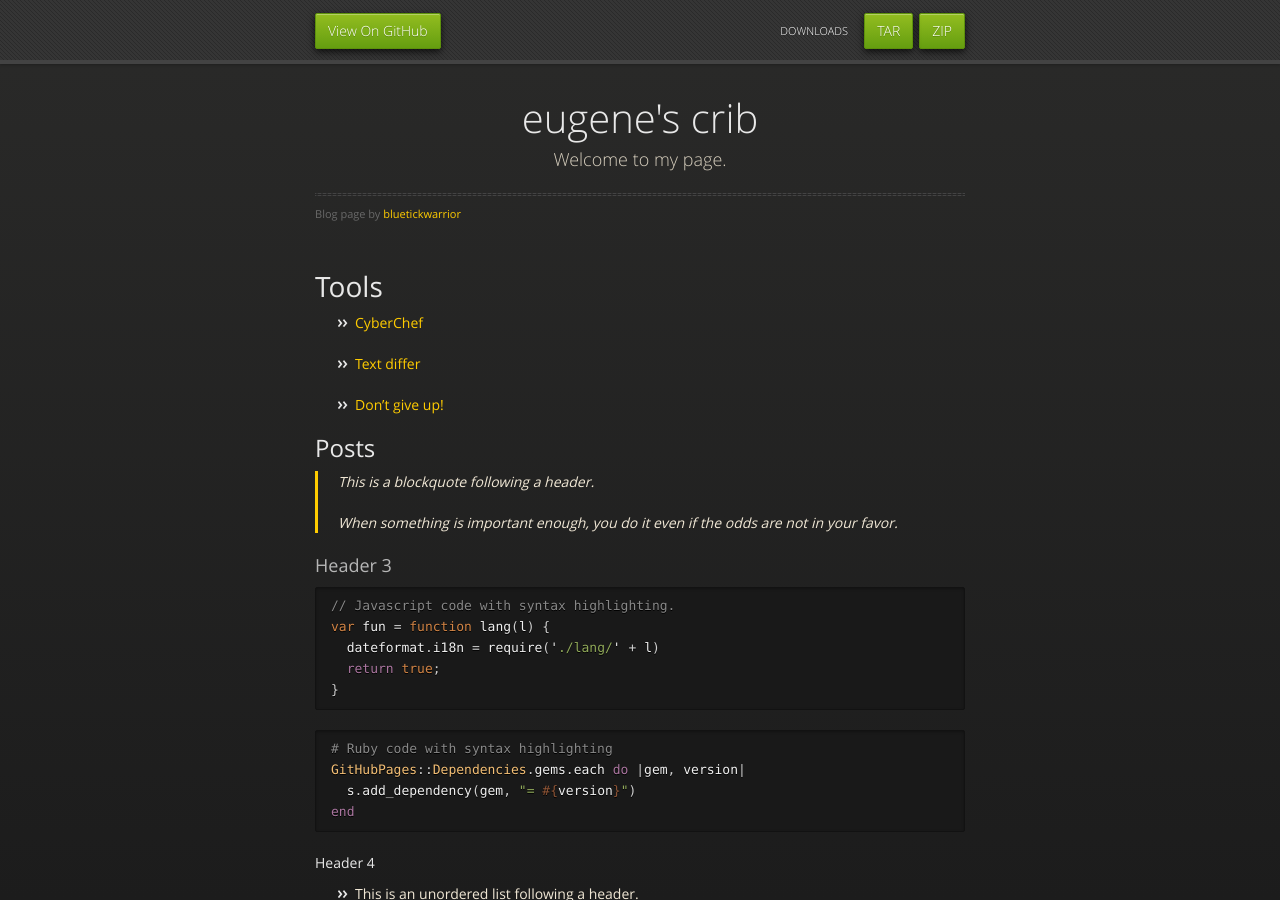
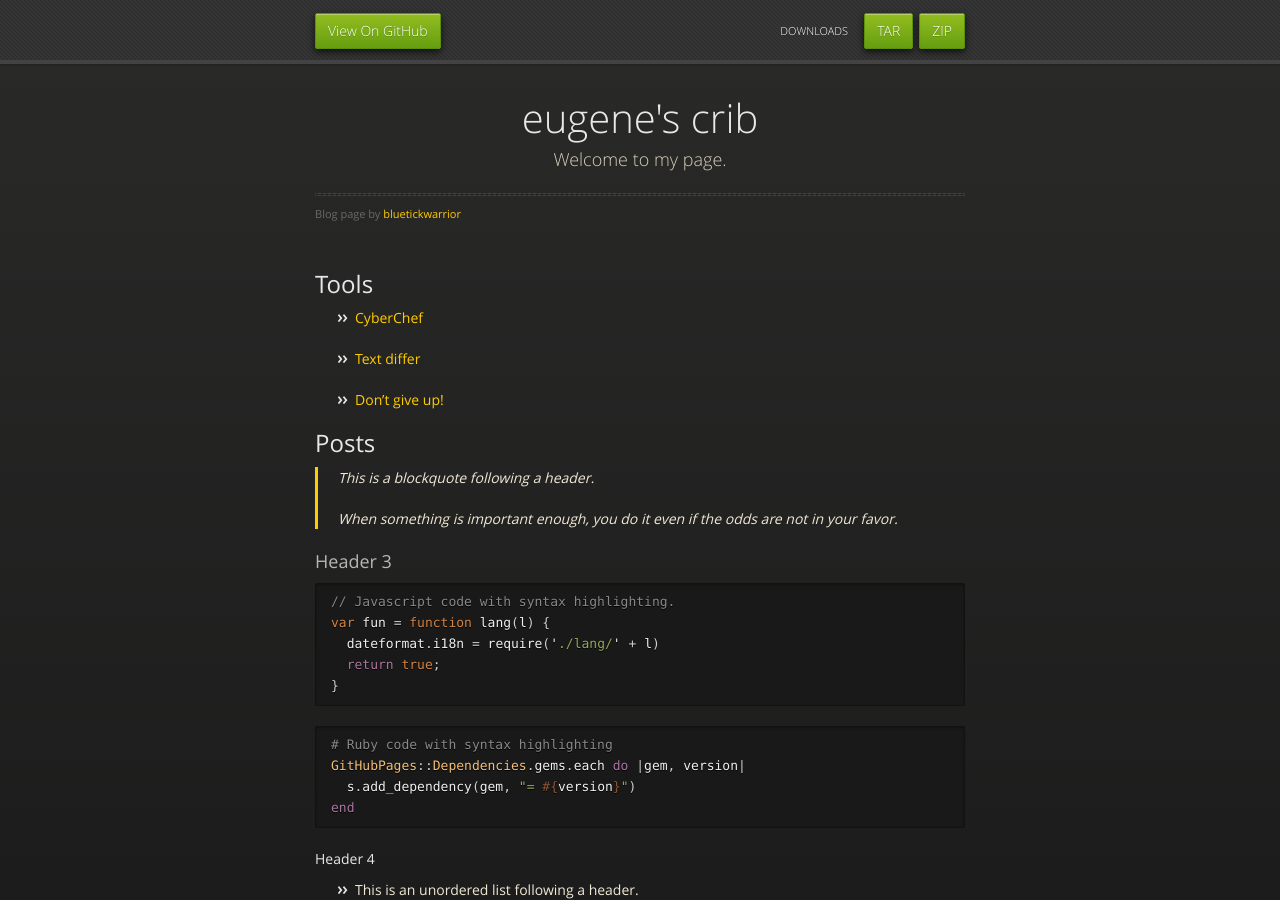
Before and after one commit to bluetickwarrior/bluetickwarrior.github.io, a Jekyll site: the page built from index.md, in a window 1280 px wide and 900 px high. Built offline with Jekyll 4.4.1, drawn with Linux system fonts in a browser that asks for light colours; our own code applies the rules of GitHub Pages for plain Markdown files.

```diff
--- a/index.md
+++ b/index.md
@@ -1,7 +1,7 @@
 ---
 layout: default
 ---
-# Tools
+## Tools
 *  [CyberChef](https://cyberchef.bluetickwarrior.com)
 
 *  [Text differ](https://textdiff.bluetickwarrior.com)
```
